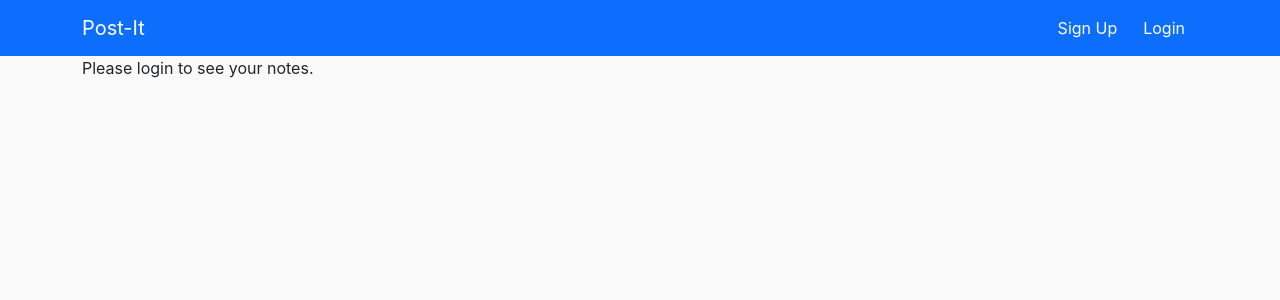
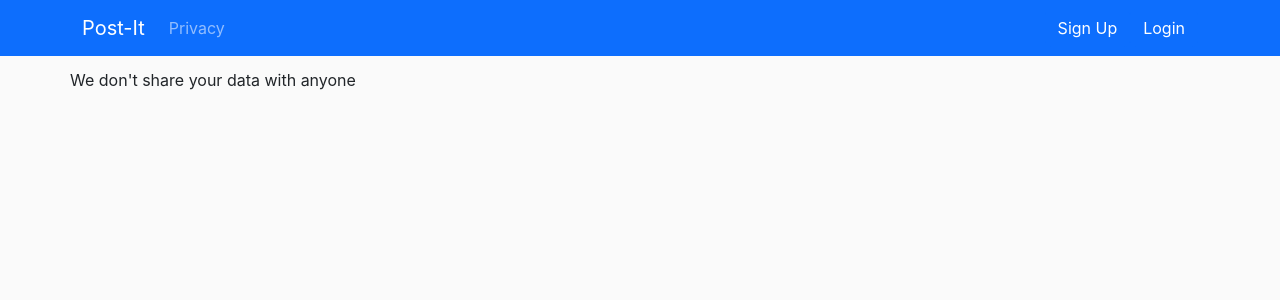
Before and after one commit to mm-varnamo/post-it, a React (Create React App) app in the folder frontend/: page /privacy in a window 1280 px wide. Shown: the top 300 px of the page. Built offline with nearby package versions, Linux system fonts and the light colour scheme; no server answers.

Commit message:
add: frontend routes

```diff
--- a/frontend/package.json
+++ b/frontend/package.json
@@ -17,6 +17,7 @@
 		"react-dom": "^18.3.1",
 		"react-hook-form": "^7.53.0",
 		"react-icons": "^5.3.0",
+		"react-router-dom": "^6.26.2",
 		"react-scripts": "5.0.1",
 		"typescript": "^4.9.5",
 		"web-vitals": "^2.1.4"
--- a/frontend/src/App.tsx
+++ b/frontend/src/App.tsx
@@ -1,13 +1,15 @@
-import { Container } from 'react-bootstrap';
+import { useEffect, useState } from 'react';
 import LoginModal from './components/LoginModal';
 import NavBar from './components/NavBar';
 import SignUpModal from './components/SignUpModal';
-import styles from './styles/NotesPage.module.css';
-import { useState, useEffect } from 'react';
 import { User } from './models/user';
 import * as NotesApi from './network/notes_api';
-import NotesPageLoggedInView from './components/NotesPageLoggedInView';
-import NotesPageLoggedOutView from './components/NotesPageLoggedOutView';
+import { BrowserRouter, Route, Routes } from 'react-router-dom';
+import { Container } from 'react-bootstrap';
+import NotesPage from './pages/NotesPage';
+import PrivacyPage from './pages/PrivacyPage';
+import PageNotFound from './pages/PageNotFound';
+import styles from './styles/App.module.css';
 
 function App() {
 	const [loggedInUser, setLoggedInUser] = useState<User | null>(null);
@@ -28,6 +30,7 @@ function App() {
 	}, []);
 
 	return (
+		<BrowserRouter>
 			<div>
 				<NavBar
 					loggedInUser={loggedInUser}
@@ -35,14 +38,15 @@ function App() {
 					onSignUpClicked={() => setShowSignUpModal(true)}
 					onLogoutSuccessful={() => setLoggedInUser(null)}
 				/>
-			<Container className={styles.notesPage}>
-				<>
-					{loggedInUser ? (
-						<NotesPageLoggedInView />
-					) : (
-						<NotesPageLoggedOutView />
-					)}
-				</>
+				<Container className={styles.pageContainer}>
+					<Routes>
+						<Route
+							path='/'
+							element={<NotesPage loggedInUser={loggedInUser} />}
+						/>
+						<Route path='/privacy' element={<PrivacyPage />} />
+						<Route path='/*' element={<PageNotFound />} />
+					</Routes>
 				</Container>
 				{showSignUpModal && (
 					<SignUpModal
@@ -63,6 +67,7 @@ function App() {
 					/>
 				)}
 			</div>
+		</BrowserRouter>
 	);
 }
 
--- a/frontend/src/components/NavBar.tsx
+++ b/frontend/src/components/NavBar.tsx
@@ -2,6 +2,7 @@ import { Container, Nav, Navbar } from 'react-bootstrap';
 import { User } from '../models/user';
 import NavBarLoggedInView from './NavBarLoggedInView';
 import NavBarLoggedOutView from './NavBarLoggedOutView';
+import { Link } from 'react-router-dom';
 
 interface NavBarProps {
 	loggedInUser?: User | null;
@@ -19,9 +20,16 @@ const NavBar = ({
 	return (
 		<Navbar bg='primary' variant='dark' expand='sm' sticky='top'>
 			<Container>
-				<Navbar.Brand>Post-It</Navbar.Brand>
+				<Navbar.Brand as={Link} to='/'>
+					Post-It
+				</Navbar.Brand>
 				<Navbar.Toggle aria-controls='main navbar' />
 				<Navbar.Collapse id='main-navbar'>
+					<Nav>
+						<Nav.Link as={Link} to='/privacy'>
+							Privacy
+						</Nav.Link>
+					</Nav>
 					<Nav className='ms-auto'>
 						{loggedInUser ? (
 							<NavBarLoggedInView
--- /dev/null
+++ b/frontend/src/pages/NotesPage.tsx
@@ -0,0 +1,20 @@
+import { Container } from 'react-bootstrap';
+import NotesPageLoggedInView from '../components/NotesPageLoggedInView';
+import NotesPageLoggedOutView from '../components/NotesPageLoggedOutView';
+import styles from '../styles/NotesPage.module.css';
+import { User } from '../models/user';
+
+interface NotesPageProps {
+	loggedInUser: User | null;
+}
+
+const NotesPage = ({ loggedInUser }: NotesPageProps) => {
+	return (
+		<Container className={styles.notesPage}>
+			<>
+				{loggedInUser ? <NotesPageLoggedInView /> : <NotesPageLoggedOutView />}
+			</>
+		</Container>
+	);
+};
+export default NotesPage;
--- /dev/null
+++ b/frontend/src/pages/PageNotFound.tsx
@@ -0,0 +1,5 @@
+const PageNotFound = () => {
+	return <div>404 | Page Not Found</div>;
+};
+
+export default PageNotFound;
--- /dev/null
+++ b/frontend/src/pages/PrivacyPage.tsx
@@ -0,0 +1,5 @@
+const PrivacyPage = () => {
+	return <div>We don't share your data with anyone</div>;
+};
+
+export default PrivacyPage;
--- /dev/null
+++ b/frontend/src/styles/App.module.css
@@ -0,0 +1,3 @@
+.pageContainer {
+	padding: 12px 0;
+}
```
Also changed, not shown: 1 other file (tests, documents, lock files or other folders). Lines whose indentation alone changed are shown as unchanged.
